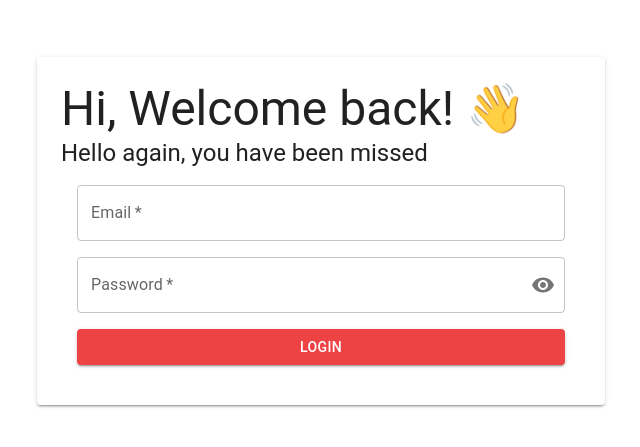
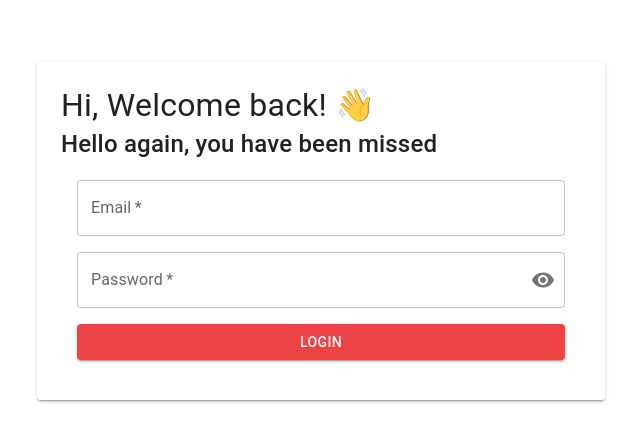
Before and after one commit to SaadiaELF/wm4-1-techieelites-feedbacktracker, a React (Create React App) app in the folder client/: page / in a window 1280 px wide. Shown: the part 161-608 px from the top of the page, without its empty margins (311-951 px from the left). Built offline with nearby package versions, Linux system fonts and the light colour scheme.

Commit message:
viewports fontsizes corrected

```diff
--- a/client/src/App.js
+++ b/client/src/App.js
@@ -1,12 +1,10 @@
 import { Route, Routes } from "react-router-dom";
-
 import About from "./pages/About";
-import Home from "./pages/Home";
 import Login from "./pages/Login";
 
 const App = () => (
 	<div className="App">
-		{/* <Login /> */}
+
 	<Routes>
 		<Route path="/" element={<Login />} />
 		<Route path="/about/this/site" element={<About />} />
--- a/client/src/pages/Login.js
+++ b/client/src/pages/Login.js
@@ -1,4 +1,3 @@
-//import * as React from "react";
 import React, { useState } from "react"
 
 import TextField from "@mui/material/TextField";
@@ -38,8 +37,8 @@ const handlePasswordVisibility = () => {
 					<Paper elevation={2} sx={{ padding: 5 }}>
 						<form onSubmit={handleSubmit}>
 							<Grid container spacing={2} direction="column">
-								<Typography variant="h3">Hi, Welcome back! 👋</Typography>
-								<Typography variant="h5">
+								<Typography variant="h4" sx={{fontSize: {xs:16,md:32}}}>Hi, Welcome back! 👋</Typography>
+								<Typography variant="h6" sx={{fontSize: {xs:12,md:24}}}>
 									Hello again, you have been missed
 								</Typography>
 
```
